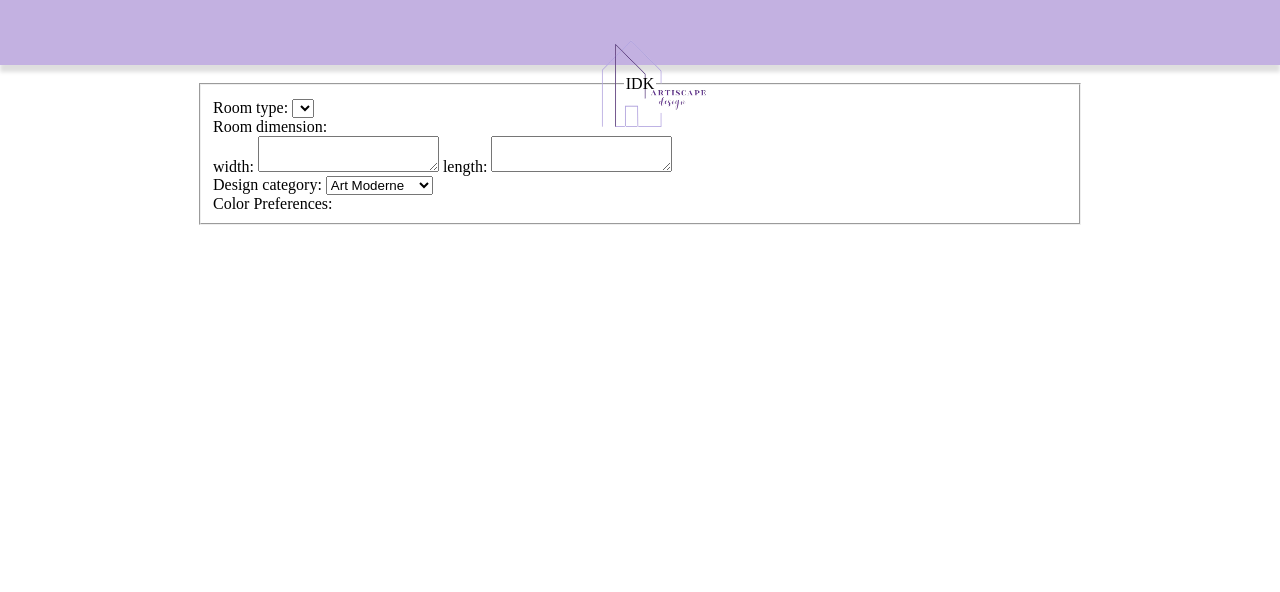
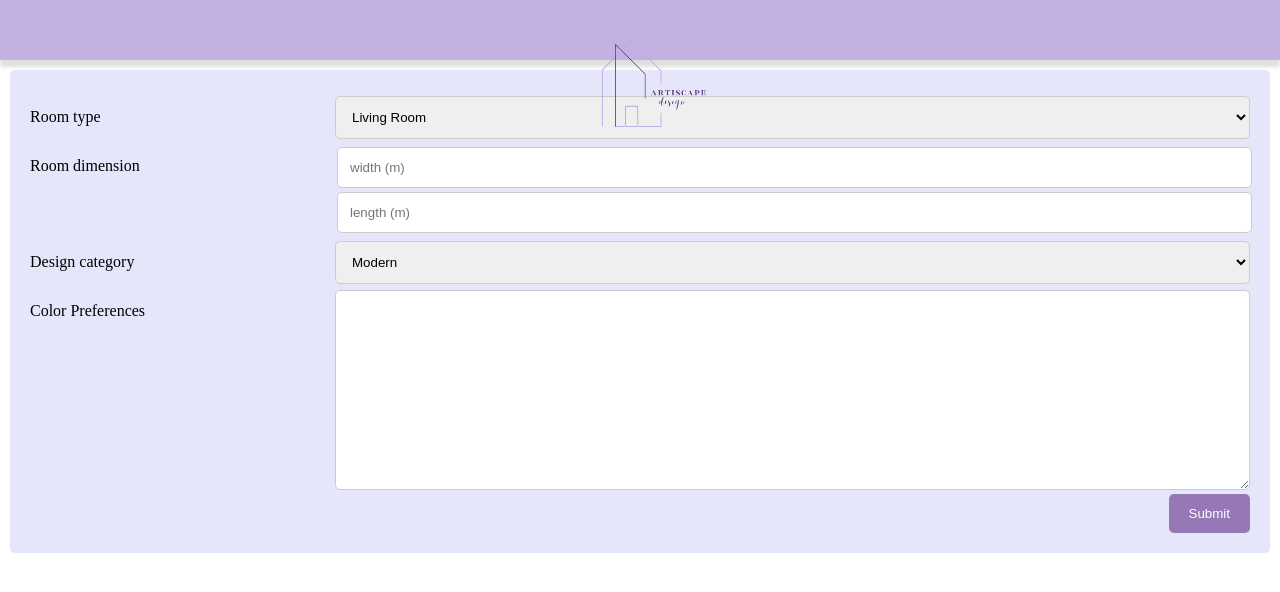
Before and after one commit to RawanSaud23/Artiscape_Interiors, a website: page Artiscape/public_html/consultation.html in a window 1280 px wide. Drawn offline with Linux system fonts and the light colour scheme; files whose address does not match are found by name.

Commit message:
consul css

```diff
--- a/Artiscape/public_html/consultation.html
+++ b/Artiscape/public_html/consultation.html
@@ -11,22 +11,96 @@ Click nbfs://nbhost/SystemFileSystem/Templates/ClientSide/html.html to edit this
         <meta name="viewport" content="width=device-width, initial-scale=1.0">
         <link rel="stylesheet" href="ArtiScape.css">
         <style>
-            /*  To make the form in the center  */
+            /*  To make the form in the center
+            *{
+                box-sizing: border-box;
+            }
             form{
                 width: 70%;
+
             }
+            div{
+                background-color: #C3B1E1;
+                border-radius: 43px;
+                width: 80%;
+                border-radius: 43px;
+                align-items: stretch;
+                justify-content: space-around;
+                margin: auto;
+                margin-bottom: 3em;
+            }*/
+* {
+  box-sizing: border-box;
+}
+
+input[type=text], select, textarea {
+  width: 100%;
+  padding: 12px;
+  border: 1px solid #ccc;
+  border-radius: 5px;
+  resize: vertical;
+}
+
+label {
+  padding: 12px 12px 12px 0;
+  display: inline-block;
+}
+
+input[type=submit] {
+  background-color: #9678b6;
+  color: white;
+  padding: 12px 20px;
+  border: none;
+  border-radius: 5px;
+  float: right;
+}
+
+input[type=submit]:hover {
+  background-color: #800080;
+}
+
+.container {
+  border-radius: 5px;
+  background-color: #E6E6FA  ;
+  padding: 20px;
+}
+
+.col-25 {
+  float: left;
+  width: 25%;
+  margin-top: 6px;
+}
+
+.col-75 {
+  float: left;
+  width: 75%;
+  margin-top: 6px;
+}
+
+/* Clear floats after the columns */
+.row:after {
+  content: "";
+  display: table;
+  clear: both;
+}
+
+#RoomD input{
+    margin: 2px;
+}
         </style>
     </head>
     <body>
 
         <header>
             <nav>
-                <a href="ClientHomepage.html"><img src="Logo.png" alt="Logo"/></a>
+                <a href="ClientHomepage.html"><img src="images/Logo.png" alt="Logo"/></a>
             </nav>
         </header>
 
         <main>
-            <form>
+            <!--
+            <div>
+                 <form>
                 <fieldset>
                     <legend>IDK</legend>
 
@@ -50,6 +124,58 @@ Click nbfs://nbhost/SystemFileSystem/Templates/ClientSide/html.html to edit this
                 <label>Color Preferences:</label>
                 </fieldset>
             </form>
+            </div>
+           -->
+           <div class="container">
+            <form action="" method="post">
+                <div class="row">
+                    <div class="col-25">
+                      <label for="Room">Room type</label>
+                    </div>
+                    <div class="col-75">
+                      <select id="RoomType" name="RoomType">
+                        <option value="LivingR">Living Room</option>
+                        <option value="bedroom">bedroom</option>
+                        <option value="Kitchen">Kitchen</option>
+                      </select>
+                    </div>
+                  </div>
+              <div class="row">
+                <div class="col-25">
+                  <label for="RoomD">Room dimension</label>
+                </div>
+                <div class="col-75" id="RoomD">
+                  <input type="text" id="width" name="widthD" placeholder="width (m)">
+                  <input type="text" id="length" name="lengthD" placeholder="length (m)">
+                </div>
+              </div>
+
+              <div class="row">
+                <div class="col-25">
+                  <label for="category">Design category</label>
+                </div>
+                <div class="col-75">
+                  <select id="country" name="country">
+                    <option value="Modern">Modern</option>
+                    <option value="Coasal">Coasal</option>
+                    <option value="Minimalist">Minimalist</option>
+                  </select>
+                </div>
+              </div>
+
+              <div class="row">
+                <div class="col-25">
+                  <label for="subject">Color Preferences</label>
+                </div>
+                <div class="col-75">
+                  <textarea id="subject" name="subject" placeholder="" style="height:200px"></textarea>
+                </div>
+              </div>
+              <div class="row">
+                <input type="submit" value="Submit">
+              </div>
+            </form>
+          </div>
         </main>
     </body>
 </html>
```
Also changed, not shown: Artiscape/public_html/ClientHomepage.html (+8 -8 lines).
